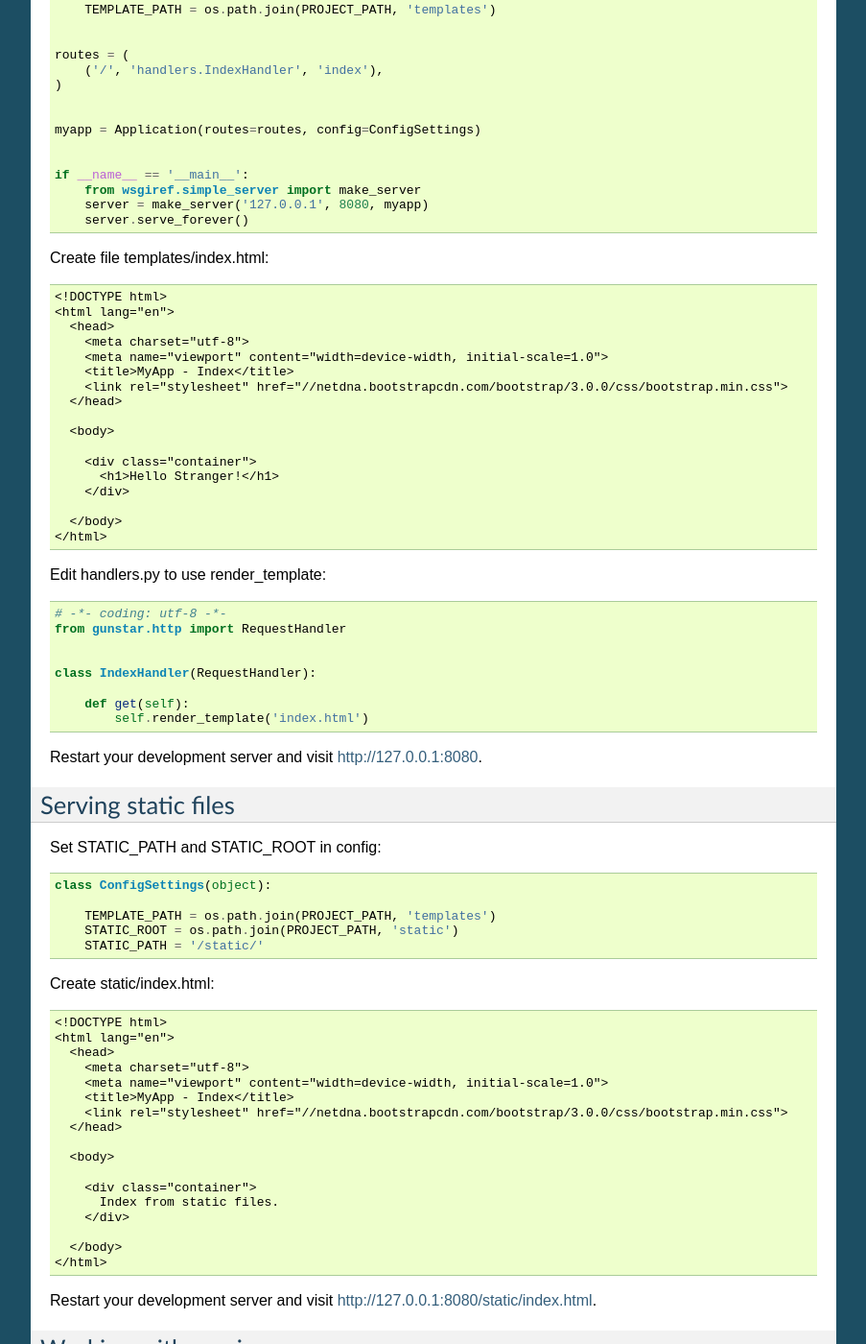
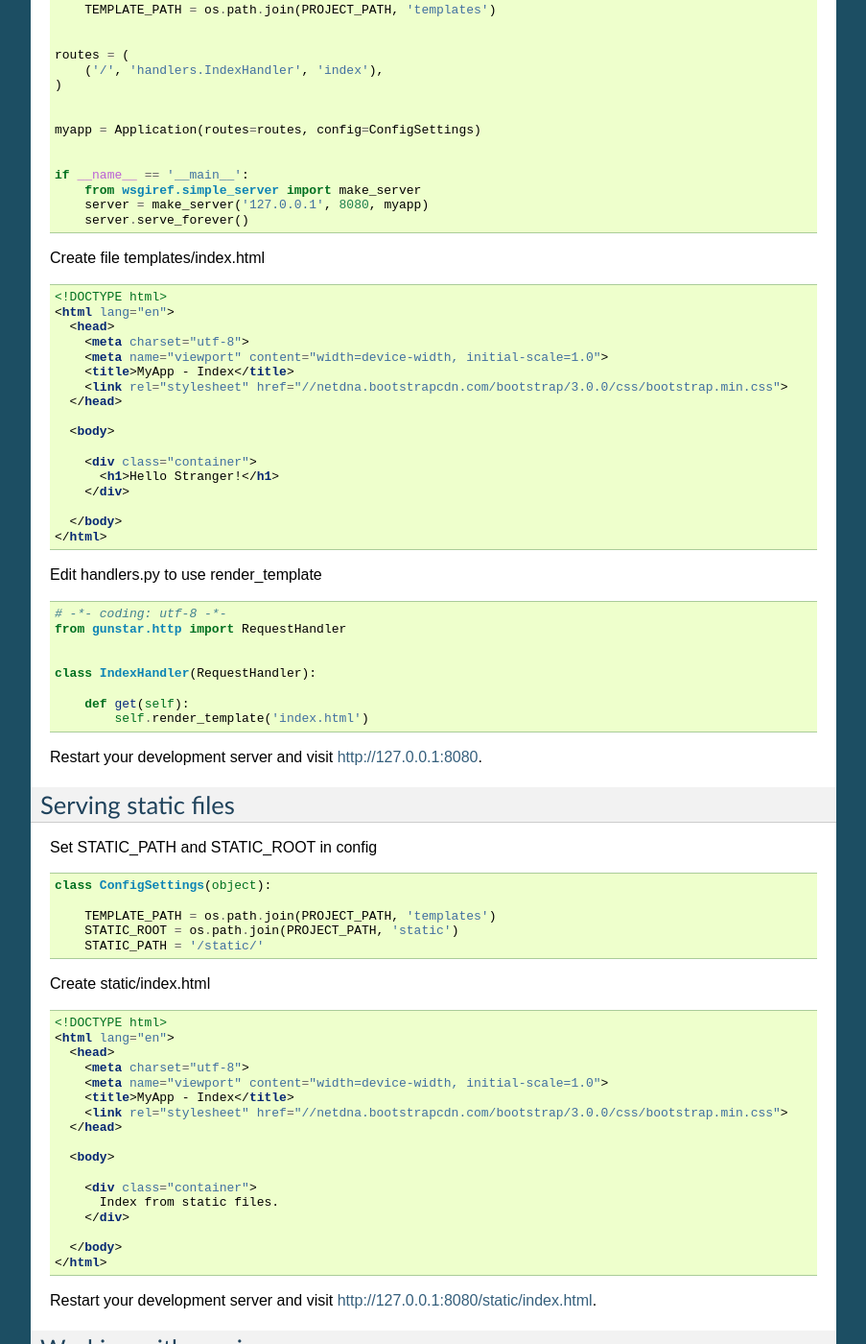
Before and after one commit to allisson/gunstar, a Sphinx documentation site: the page built from docs/quickstart.rst, in a window 1280 px wide and 1400 px high, scrolled down 1486 px. Shown: the whole window at 96% size, without its empty margins (198-1101 px from the left). Built offline with Sphinx 7.4.7, drawn with Linux system fonts in a browser that asks for light colours; pages that are not in the unit, such as notebooks, are missing from menus; some of the changed text lies outside the part shown.

Commit message:
Updated quickstart doc.

```diff
--- a/docs/quickstart.rst
+++ b/docs/quickstart.rst
@@ -1,7 +1,9 @@
 Quickstart
 ============
 
-Let's start, create a new project structure for myapp::
+Let's start, create a new project structure for myapp
+
+.. code-block:: bash
 
     mkdir myapp
     cd myapp
@@ -11,7 +13,9 @@
     touch handlers.py # handlers classes
     touch tests.py # for testing the app
 
-Now, edit the content of app.py file::
+Now, edit the content of app.py file
+
+.. code-block:: python
 
     # -*- coding: utf-8 -*-
     from gunstar.app import Application
@@ -25,14 +29,18 @@
         server = make_server('127.0.0.1', 8080, myapp)
         server.serve_forever()
 
-Running a development server::
+Running a development server
+
+.. code-block:: bash
 
     python app.py
 
 Go to your browser and visit http://127.0.0.1:8080, you see a 404 page.
 
 
-It's time to create your first request handler class, go to handlers.py and edit::
+It's time to create your first request handler class, go to handlers.py and edit
+
+.. code-block:: python
 
     # -*- coding: utf-8 -*-
     from gunstar.http import RequestHandler
@@ -44,7 +52,9 @@
             self.response.write('Index Handler')
 
 
-Go back to app.py and create routes tuple::
+Go back to app.py and create routes tuple
+
+.. code-block:: python
 
     # -*- coding: utf-8 -*-
     from gunstar.app import Application
@@ -74,7 +84,9 @@
 Working with templates
 ======================
 
-We need to set up a TEMPLATE_PATH variable in config::
+We need to set up a TEMPLATE_PATH variable in config
+
+.. code-block:: python
 
     # -*- coding: utf-8 -*-
     from gunstar.app import Application
@@ -102,7 +114,9 @@
         server = make_server('127.0.0.1', 8080, myapp)
         server.serve_forever()
 
-Create file templates/index.html::
+Create file templates/index.html
+
+.. code-block:: html
 
     <!DOCTYPE html>
     <html lang="en">
@@ -122,7 +136,9 @@
       </body>
     </html>
 
-Edit handlers.py to use render_template::
+Edit handlers.py to use render_template
+
+.. code-block:: python
 
     # -*- coding: utf-8 -*-
     from gunstar.http import RequestHandler
@@ -139,7 +155,9 @@
 Serving static files
 ======================
 
-Set STATIC_PATH and STATIC_ROOT in config::
+Set STATIC_PATH and STATIC_ROOT in config
+
+.. code-block:: python
 
     class ConfigSettings(object):
 
@@ -147,7 +165,9 @@
         STATIC_ROOT = os.path.join(PROJECT_PATH, 'static')
         STATIC_PATH = '/static/'
 
-Create static/index.html::
+Create static/index.html
+
+.. code-block:: html
 
     <!DOCTYPE html>
     <html lang="en">
@@ -198,7 +218,9 @@
             self.session.save()
             self.render_template('index.html', view_count=view_count)
 
-Edit templates/index.html::
+Edit templates/index.html
+
+.. code-block:: html
 
     <!DOCTYPE html>
     <html lang="en">
```
